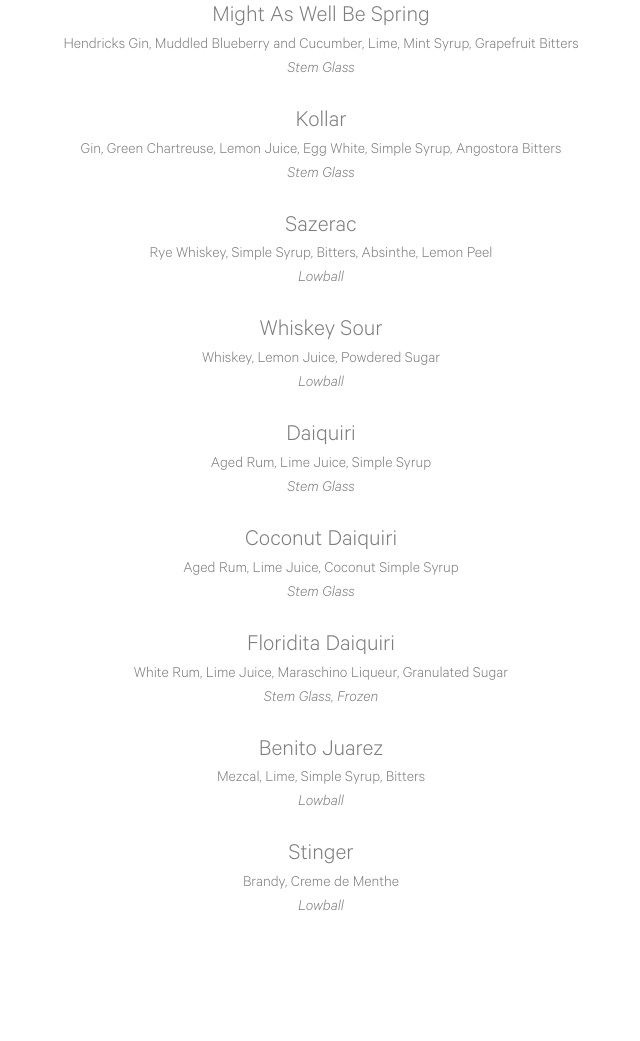
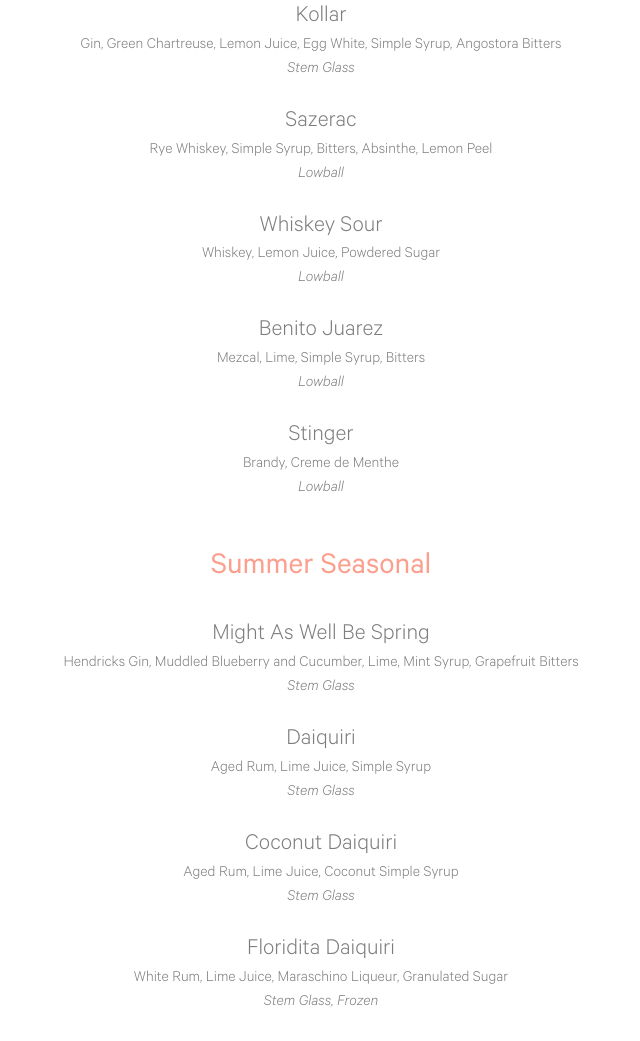
Before and after one commit to admonaghan/cactus-club, a plain HTML site: page index.html in a window 1280 px wide. Shown: the part 694-1735 px from the top of the page, without its empty margins (319-959 px from the left). Before the commit the page ends 1640 px from the top, so only its background shows below. Drawn offline with nearby package versions, Linux system fonts and the light colour scheme.

Commit message:
added seasonal section, modal not working

```diff
--- a/index.html
+++ b/index.html
@@ -16,18 +16,25 @@
                 color: black;
             }
 
-            h2, h3 {
-                font-family: Calibre;
-                color: #7d7d7d;
-            }
-
             hr.head {
                 height: 5px;
                 background-color: #fba08f;
                 opacity: 1;
             }
 
-            h4, body {
+            hr.sec {
+                height: 1px;
+                background-color: #fba08f;
+                opacity: 1;
+                margin: mx-auto;
+            }
+
+            h2 {
+                font-family: Calibre;
+                color: #fba08f
+            }
+
+            h3, h4, body {
                 font-family: Calibre-light;
                 color: #7d7d7d;
                 margin: 2px;
@@ -102,6 +109,11 @@
             <div class="text-center" id="drink_list">
                 <br>
             </div>
+            <br>
+            <h2 class="text-center">Summer Seasonal</h2>
+            <div class="text-center" id="seasonal_drink_list">
+                <br>
+            </div>
         </div>
 
         <!-- Modal -->
@@ -139,7 +151,8 @@
                 "description": "A potent little drink whose name references the fastest way of getting from point A (sober) \
                 to point B (not sober), this drink may date back to the early days of airmail, which began May 15, 1918 with the world's first scheduled airmail route between New York and Washington DC. \
                 The earliest known reference of the drink, however, is a 1930s promotional pamphlet, <i>Bacardi and It’s Many Uses</i>. <br> <br> \
-                The drink was most popular in the 1940s, notably appearing in W.C Whitfield's 1941 wooden cover bound book <i>Here’s How</i>, accompanied by the note 'It ought to make you fly high'."
+                The drink was most popular in the 1940s, notably appearing in W.C Whitfield's 1941 wooden cover bound book <i>Here’s How</i>, accompanied by the note 'It ought to make you fly high'.",
+                "season": "classic"
             },
             {
                 "name": "Antique Fizz",
@@ -147,7 +160,8 @@
                 "glass": "Stem Glass",
                 "description": "A delicious concoction (and cousin to the Gin Fizz) from the Treaty Oak Distillery in Dripping Springs, TX, this cocktail uses their Waterloo Antique Gin in place of regular gin.<br><br>\
                 Waterloo Antique Gin spends two years in first-use, medium-char American oak barrels to develop rich wood flavors that compliment the botanical backbone of their gin. \
-                (i.e. it’s gin that thinks it bourbon)."
+                (i.e. it’s gin that thinks it bourbon).",
+                "season": "classic"
             },
             {
                 "name": "French 75",
@@ -157,7 +171,8 @@
                 the French 75 got its name from the fast-firing, accurate French field gun that had become an icon of victory in the American coverage of World War I. <br><br> \
                 The French 75 as we know it first appeared in print in 1927, at the height of Prohibition, \
                 in a bootlegger-friendly volume called <i>Here’s How!</i> put out by a New York humor magazine. \
-                By the 1930s, the drink was everywhere. The elixir has the distinction of being the only classic born in America during the dry period of Prohibition."
+                By the 1930s, the drink was everywhere. The elixir has the distinction of being the only classic born in America during the dry period of Prohibition.",
+                "season": "classic"
             },
             {
                 "name": "The Last Word",
@@ -167,19 +182,22 @@
                 The cocktail survived for a few decades in America’s bars and pubs, but the following it had attained was not enough to see it through \
                 to the latter half of the century, and it soon faded into obscurity. This drink has seen a recent revival in American cocktail bars. <br><br>\
                 Green Charteuse is an ingredient worthy of note – it’s a French liqueur made by Carthusian Monks and is (allegedly) flavoured with 130 different herbs, \
-                giving it a strong medicinal edge. Its careful craft would have been in great contrast to the bathtub gin of the Prohibition era."
+                giving it a strong medicinal edge. Its careful craft would have been in great contrast to the bathtub gin of the Prohibition era.",
+                "season": "classic"
             },
             {
                 "name": "Might As Well Be Spring",
                 "ingredients": "Hendricks Gin, Muddled Blueberry and Cucumber, Lime, Mint Syrup, Grapefruit Bitters",
                 "glass": "Stem Glass",
-                "description": "This is a drink that Amanda found on Instagram and thought 'that sounds good'... <br><br><br>... and it is."
+                "description": "This is a drink that Amanda found on Instagram and thought 'that sounds good'... <br><br><br>... and it is.",
+                "season": "summer"
             },
             {
                 "name": "Kollar",
                 "ingredients": "Gin, Green Chartreuse, Lemon Juice, Egg White, Simple Syrup, Angostora Bitters",
                 "glass": "Stem Glass",
-                "description": "Earthy, tart, and smooth. While not a classic cocktail, it’s a classic in our book."
+                "description": "Earthy, tart, and smooth. While not a classic cocktail, it’s a classic in our book.",
+                "season": "classic"
             },
             {
                 "name": "Sazerac",
@@ -191,7 +209,8 @@
                  Peychaud was born in Haiti, but fled to Louisiana as violence erupted between the slaves and French colonists, and he eventually set up his own dispensary in New Orleans. \
                  On top of filling prescriptions, he apparently served his customers toddies mixed with his bitters and Sazerac de Forge et Fils cognac. \
                  They became so popular that a bar called the Sazerac Coffee House started buying his bitters and pouring a blend of the Sazerac cognac, bitters, sugar, and absinthe as their signature cocktail. \
-                 Eventually they purchased the rights to the bitters outright, subbed the cognac for rye whiskey, and the Sazerac was born."
+                 Eventually they purchased the rights to the bitters outright, subbed the cognac for rye whiskey, and the Sazerac was born.",
+                 "season": "classic"
             },
             {
                 "name": "Whiskey Sour",
@@ -204,7 +223,8 @@
                 To prevent a ship full of intoxicated shipmates, the liquor, usually rum, was watered down, and lemon or lime juice was added to mask the flavor. Hence, we have a very early version of the Sour.<br><br>\
                 The sailors then brought this concept to shore and eventually the basics of the sour cocktail were refined to what we know it as today. \
                 Gin and Brandy were also substituted in by the English, but the Americans were more fond of the native whiskey. Jerry Thomas ultimately refined and published this imbibement, codifying the sour into black and white.\
-                Egg was later added as a creamy, frothy element to the cocktail that went down smoother…although some bartenders insist that this makes the drink a Boston Sour."
+                Egg was later added as a creamy, frothy element to the cocktail that went down smoother…although some bartenders insist that this makes the drink a Boston Sour.",
+                "season": "classic"
             },
             {
                 "name": "Daiquiri",
@@ -216,13 +236,15 @@
                 is believed to have invented the daiquiri after running out of gin while throwing a cocktail party, substituting rum since rum was plentiful in the country. \
                 It turned out to be a huge hit, and Cox christened it the 'Daiquiri', naming the drink after a nearby port town.<br><br>\
                 In 1909, Cox's cocktail, which until then could only be found in Cuba, was brought to America by Admiral Lucius W. Johnson, who introduced it to Washington, D.C.'s Army and Navy Club.<br><br>\
-                The frozen daquiri was born in the 1920’s by the bartender/owner of the Floridita in Havana, Cuba by adding shaved ice."
+                The frozen daquiri was born in the 1920’s by the bartender/owner of the Floridita in Havana, Cuba by adding shaved ice.",
+                "season": "summer"
             },
             {
                 "name": "Coconut Daiquiri",
                 "ingredients": "Aged Rum, Lime Juice, Coconut Simple Syrup",
                 "glass": "Stem Glass",
-                "description": "Take a classic, add coconut – brilliant"
+                "description": "Take a classic, add coconut – brilliant",
+                "season": "summer"
             },
             {
                 "name": "Floridita Daiquiri",
@@ -230,7 +252,8 @@
                 "glass": "Stem Glass, Frozen",
                 "description": "In the 1930s, Cuban cocktails started to become popular in the United States thanks to the writers \
                 F. Scott Fitzgerald and Ernest Hemingway. In 1935, the bar <i>La Florida</i>, in Havana, Cuba took the original recipe and made additional variations. \
-                This is listed as “La Florida Daiquiri Number 4” in the souvenir recipe booklet."
+                This is listed as “La Florida Daiquiri Number 4” in the souvenir recipe booklet.",
+                "season": "summer"
             },
             {
                 "name": "Benito Juarez",
@@ -238,7 +261,8 @@
                 "glass": "Lowball",
                 "description": "The recipe was passed to us by a generous bartender from Gallo Pelon, a mezcaleria in Raleigh, NC. <br><br>\
                 Benito Pablo Juárez García was a Mexican lawyer and politician, who served as the 26th president of Mexico from 1858 until his death in 1872. \
-                Juárez is revered in Mexico as 'a preeminent symbol of Mexican nationalism and resistance to foreign intervention.'<br><br>We drink to him."
+                Juárez is revered in Mexico as 'a preeminent symbol of Mexican nationalism and resistance to foreign intervention.'<br><br>We drink to him.",
+                "season": "classic"
             },
             {
                 "name": "Stinger",
@@ -248,11 +272,25 @@
                 The odd couple is quite a pair, producing a cocktail that’s sweet, strong, minty and refreshing — the ideal interplay for an after-dinner nightcap.<br><br>\
                 For decades the drink was associated with the upper class. It appeared in the 1956 movie “High Society” starring Frank Sinatra and Bing Crosby, \
                 and James Bond drinks one in the 1956 novel “Diamonds Are Forever.” The Stinger remained popular in the United States until about the 1970s, when it fell out of favor. <br><br>\
-                We think it's time to bring it back."
+                We think it's time to bring it back.",
+                "season": "classic"
             }
         ];
 
-        drinks.forEach( (drink, i) => drink_list.innerHTML +=
+        let classic_drinks = drinks.filter(drink => drink.season === "classic");
+        let summer_drinks = drinks.filter(drink => drink.season === "summer");
+        let winter_drinks = drinks.filter(drink => drink.season === "winter");
+
+        //classics, always on the menu
+        classic_drinks.forEach( (drink, i) => drink_list.innerHTML +=
+            '<h4>' + '<a href=# data-toggle="modal" data-target="#exampleModal" data-id='+ i +'>' + `${drink.name}` + '</a>' + '</h4>' +
+            '<p class="mb-0">' + `${drink.ingredients}` + '</p>' +
+            '<p class="my-0 glass">' + `${drink.glass}` + '</p>' +
+            '<br>'
+        );
+
+        //change to winter_drinks for winter_time
+        summer_drinks.forEach( (drink, i) => seasonal_drink_list.innerHTML +=
             '<h4>' + '<a href=# data-toggle="modal" data-target="#exampleModal" data-id='+ i +'>' + `${drink.name}` + '</a>' + '</h4>' +
             '<p class="mb-0">' + `${drink.ingredients}` + '</p>' +
             '<p class="my-0 glass">' + `${drink.glass}` + '</p>' +
```
